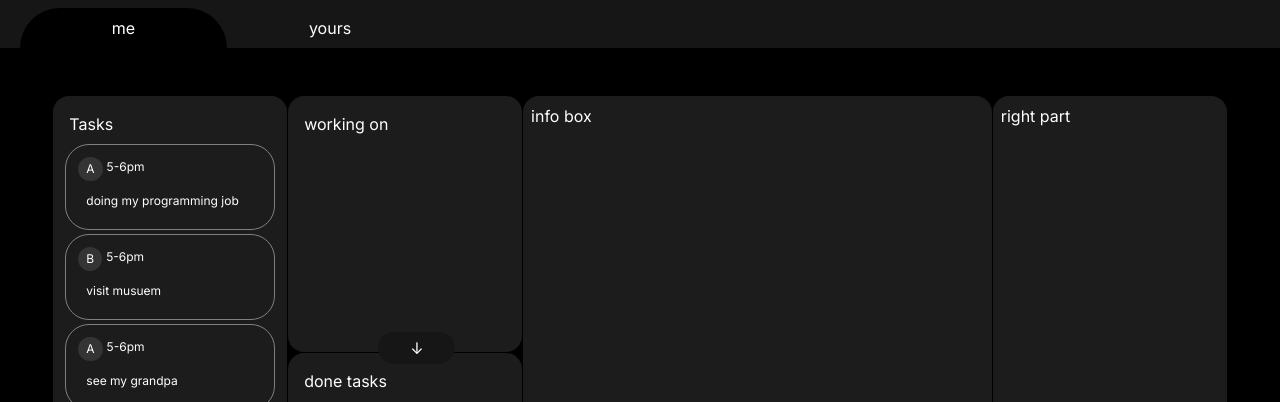
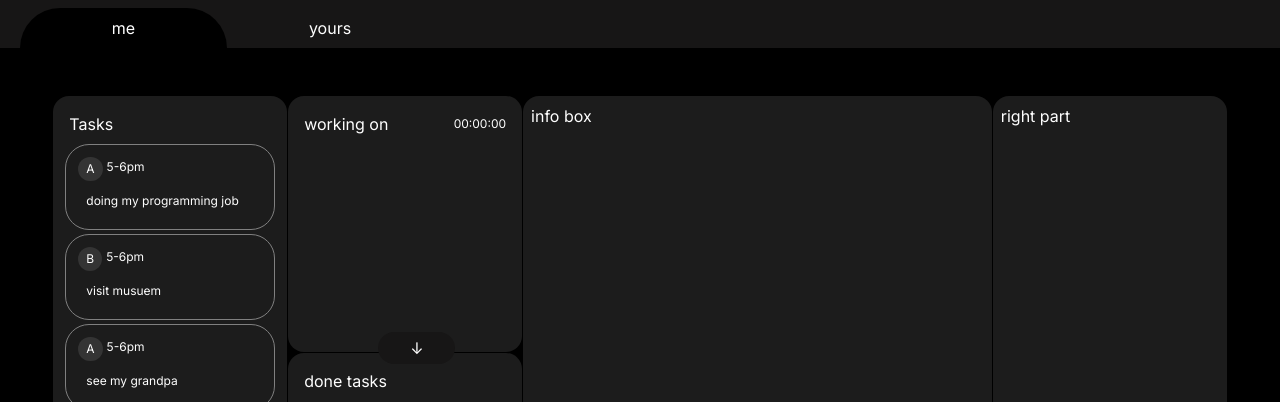
Before and after one commit to AliMoharramy/AMH, a Next.js app: page /todo in a window 1280 px wide. Shown: the top 402 px of the page. Built offline with nearby package versions, Linux system fonts and the light colour scheme.

Commit message:
add timer and workingON little ui

```diff
--- a/app/globals.css
+++ b/app/globals.css
@@ -60,3 +60,12 @@ body {
   border: 1px solid rgba(255, 255, 255, 0.18);
   cursor: crosshair;
 }
+.dragonwork {
+  background-image: repeating-linear-gradient(
+    -45deg,
+    #9a3c3ce3,
+    #9a3c3ce3 10px,
+    #9a3c3c73 10px,
+    #9a3c3c73 20px
+  );
+}
--- /dev/null
+++ b/app/lib/definitions.ts
@@ -0,0 +1,5 @@
+export type cardData = {
+  text: string;
+  rank: string;
+  id: number;
+};
--- /dev/null
+++ b/app/ui/todo/timer.tsx
@@ -0,0 +1,26 @@
+"use client";
+
+import { useState } from "react";
+import { useStopwatch } from "react-timer-hook";
+
+export default function Timer() {
+  const {
+    totalSeconds,
+    seconds,
+    minutes,
+    hours,
+    days,
+    isRunning,
+    start,
+    pause,
+    reset,
+  } = useStopwatch();
+  return (
+    <p className="text-xs">
+      {hours < 10 && 0}
+      {hours}:{minutes < 10 && 0}
+      {minutes}:{seconds < 10 && 0}
+      {seconds}
+    </p>
+  );
+}
--- a/app/ui/todo/workin-task.tsx
+++ b/app/ui/todo/workin-task.tsx
@@ -1,6 +1,9 @@
+"use client";
 import { DragEventHandler, MouseEventHandler } from "react";
 import TodoCard from "./todo-list-card";
 import data from "../../lib/data.json";
+//it's a react custom timer hook
+import { useStopwatch } from "react-timer-hook";
 
 export default function WorkingTask({
   onDrop,
@@ -8,25 +11,66 @@ export default function WorkingTask({
   workingOn,
   compliteTask,
 }: {
-  onDrop: DragEventHandler;
+  onDrop: Function;
   onDragOver: DragEventHandler;
   workingOn: number | undefined;
   compliteTask: MouseEventHandler;
 }) {
+  const {
+    totalSeconds,
+    seconds,
+    minutes,
+    hours,
+    days,
+    isRunning,
+    start,
+    pause,
+    reset,
+  } = useStopwatch({ autoStart: false });
   let workingTask = data.cards.find((item) => item.id === workingOn);
+  //start the timer and doing task
+  function drop(e: React.DragEvent) {
+    const target = e.target as Element;
+    target.classList.remove("dragonwork");
+    onDrop(e);
+    start();
+  }
+  //pausing the time and make the task complited
+  function doneTask(e: React.MouseEvent) {
+    compliteTask(e);
+    pause();
+  }
+  function dragOverit(e: React.DragEvent) {
+    const target = e.target as Element;
+    target.classList[0] === "wobox" && target.classList.add("dragonwork");
+  }
+  function dragleaveit(e: React.DragEvent) {
+    const target = e.target as Element;
+    target.classList.remove("dragonwork");
+  }
   return (
     <div
-      className="bg-bodyBox relative rounded-2xl p-2 col-start-2 row-start-1 row-span-2 flex flex-col"
-      onDrop={onDrop}
+      className="wobox bg-bodyBox relative rounded-2xl p-2 col-start-2 row-start-1 row-span-2 flex flex-col"
+      onDrop={(e) => drop(e)}
       onDragOver={onDragOver}
+      onDragOverCapture={(e) => dragOverit(e)}
+      onDragLeave={(e) => dragleaveit(e)}
     >
-      <p className="m-2">working on</p>
+      <div className="flex items-center justify-between m-2">
+        <p>working on</p>
+        <p className="text-xs">
+          {hours < 10 && 0}
+          {hours}:{minutes < 10 && 0}
+          {minutes}:{seconds < 10 && 0}
+          {seconds}
+        </p>
+      </div>
       <div className="mt-8">
         {workingTask && <TodoCard data={[workingTask]} isdrag={false} />}
       </div>
       <button
         className="absolute -bottom-3 left-1/3 ml-3 bg-todoNav px-8 py-1 rounded-full"
-        onClick={compliteTask}
+        onClick={(e) => doneTask(e)}
       >
         &#8595;
       </button>
--- a/package.json
+++ b/package.json
@@ -11,7 +11,8 @@
   "dependencies": {
     "next": "14.1.1",
     "react": "^18",
-    "react-dom": "^18"
+    "react-dom": "^18",
+    "react-timer-hook": "^3.0.7"
   },
   "devDependencies": {
     "@types/node": "^20",
```
Also changed, not shown: app/ui/todo/done-tasks.tsx (+1 -6 lines), app/ui/todo/todo-list-card.tsx (+2 -5 lines), app/ui/todo/todo-list.tsx (+1 -6 lines), app/lib/data.ts (deleted), 1 other file (tests, documents, lock files or other folders).
